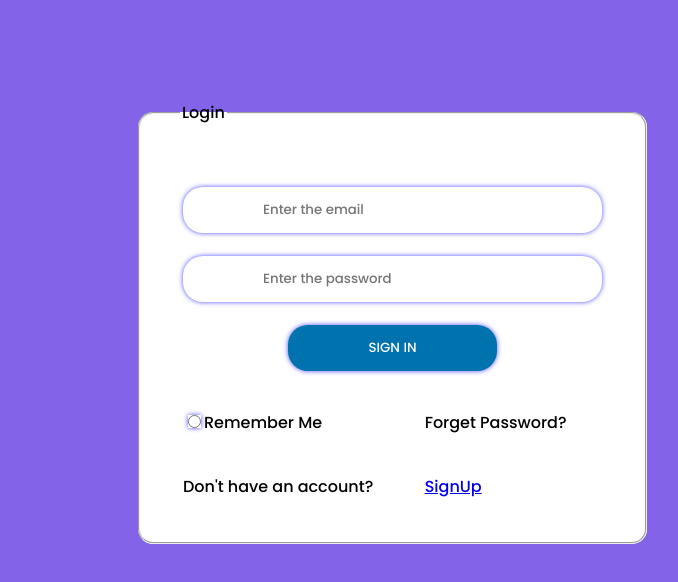
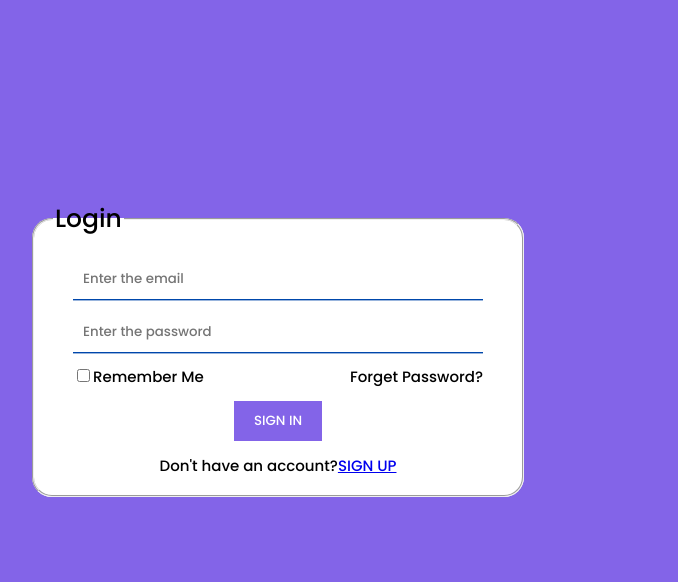
Before and after one commit to Rajesh4027/To-Create-User-Regitration-by-Using-ReactJs-and-Connect-with-MongoDB, a React (Create React App) app in the folder userregapp/: page / in a window 1280 px wide. Shown: the top 582 px of the page, without its empty margins (362-1040 px from the left). Built offline with nearby package versions, Linux system fonts and the light colour scheme.

Commit message:
awesome style apply

```diff
--- a/userregapp/package.json
+++ b/userregapp/package.json
@@ -3,6 +3,11 @@
   "version": "0.1.0",
   "private": true,
   "dependencies": {
+    "@fortawesome/fontawesome-svg-core": "^6.5.1",
+    "@fortawesome/free-brands-svg-icons": "^6.5.1",
+    "@fortawesome/free-regular-svg-icons": "^6.5.1",
+    "@fortawesome/free-solid-svg-icons": "^6.5.1",
+    "@fortawesome/react-fontawesome": "^0.2.0",
     "@testing-library/jest-dom": "^5.17.0",
     "@testing-library/react": "^13.4.0",
     "@testing-library/user-event": "^13.5.0",
--- a/userregapp/src/App.css
+++ b/userregapp/src/App.css
@@ -3,41 +3,48 @@
     font-family: "Poppins", sans-serif;
     font-weight: 500;
     font-style: normal;
+
 }
 body{
     background: #8364e8;
+    padding: 200px;
+}
+table{
+    margin:auto;
 }
 fieldset{
-    border-radius: 15px;
+    margin: 0 auto;
+    width: 450px;
+    border-radius: 20px;
     background-color: white;
-
-}
-#login_sty{
-    margin: 100px 500px;
-    padding: 40px;
-}
-table{
-    margin: auto;
+    font-size: 25px;
+    transition: 1s;
 }
 td{
-    padding-top: 20px;
+    font-size: 15px;
+    padding-top:10px;
 }
-input,button{
-    padding:13px 80px;
-    border-radius: 20px;
-    border-style: none;
-    box-shadow: 0 0 5px #4D4DFF;
-
+input[type="email"],input[type="password"]{
+    width: 390px;
+    padding: 10px;
+    transition: 0.3s;
+    border: none;
+    box-shadow: 0 1.4px #0047AB ;
+}
+#for{
+    text-align: right;
 }
 button{
-    background-color: #0073AF;
+    padding: 10px 20px;
+    background-color: #8364e8;
     color: white;
-    transition: 0.5s;
+    border: none;
+    transition: 0.3;
 }
-input:hover,button:hover{
-    box-shadow: 0 0 15px #4D4DFF;
-
+input[type="email"]:hover,input[type="password"]:hover,button:hover{
+    box-shadow: 0 0 8px #0047AB;
+    transform: scale(1);
 }
-button:hover{
-    background-color: #0047AB;
+fieldset:hover{
+    transform: scale(1.2);
 }
--- a/userregapp/src/components/Login.js
+++ b/userregapp/src/components/Login.js
@@ -39,26 +39,25 @@ function Login(){
         <div className="login">
             <form action="POST">
              <fieldset id="login_sty">
-                <legend>Login</legend>
+                <legend id="leg">Login</legend>
                 <table>
                 <tr>
-                    <td colSpan={2}><input type="email" name="" id="" onChange={(e) => { setEmail(e.target.value) }} placeholder="Enter the email" />
+                    <td colSpan={2} align="center"><input type="email" onChange={(e) => { setEmail(e.target.value) }} placeholder="Enter the email" />
                </td>
                 </tr>
                 <tr>
-                    <td colSpan={2}><input type="password" name="" id="" onChange={(e) => { setPassword(e.target.value) }} placeholder="Enter the password" />
+                    <td colSpan={2} align="center"><input type="password" onChange={(e) => { setPassword(e.target.value) }} placeholder="Enter the password" />
                </td>
+                </tr>
+                <tr>
+                    <td><input type="checkbox"/>Remember Me</td>
+                    <td colSpan={1} id="for">Forget Password?</td>
                 </tr>
                 <tr>
                     <td colSpan={2} align="center"><button onClick={submit}>SIGN IN</button></td>
                 </tr>
                 <tr>
-                    <td><input type="radio"/>Remember Me</td>
-                    <td><p>Forget Password?</p></td>
-                </tr>
-                <tr>
-                    <td>Don't have an account?</td>
-                    <td><Link to="/signup">SignUp</Link></td>
+                    <td colSpan={2} align="center">Don't have an account?<Link to="/signup" id="signUp">SIGN UP</Link></td>
                 </tr>
                 </table>
              </fieldset>
```
Also changed, not shown: 1 other file (tests, documents, lock files or other folders).
